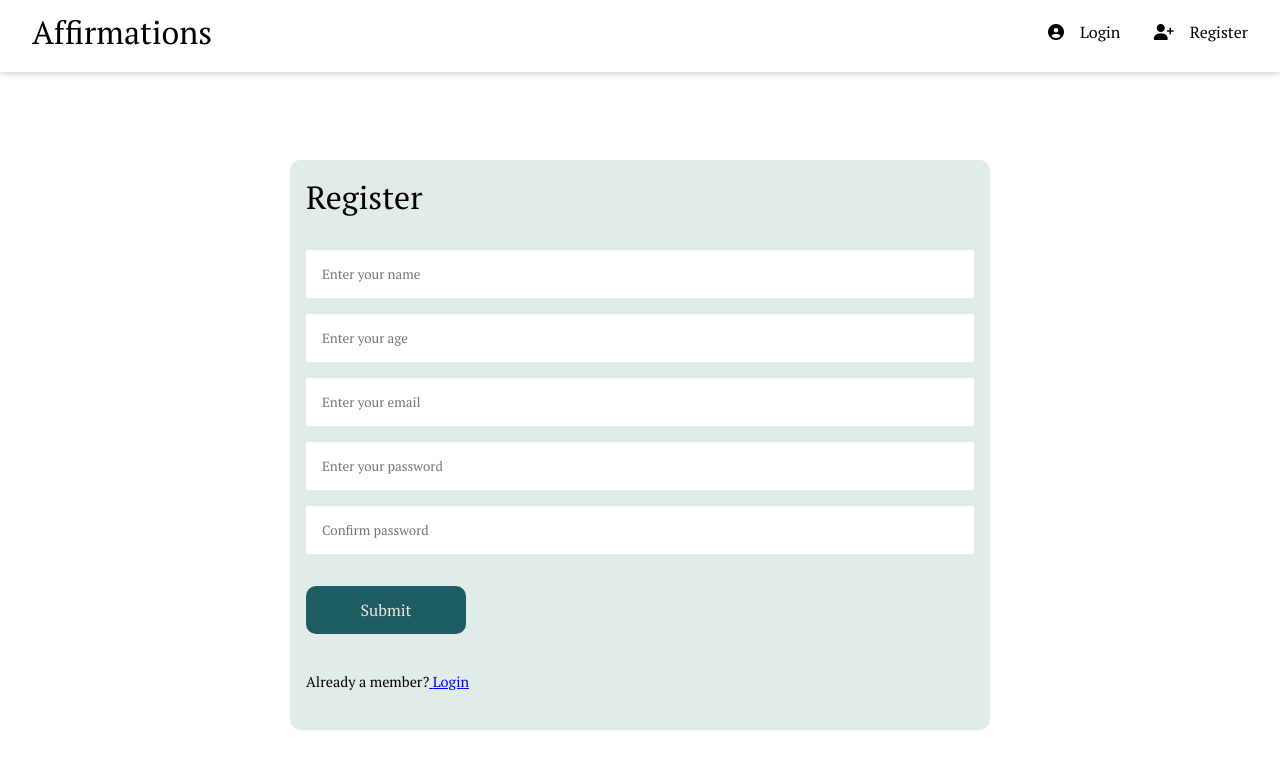
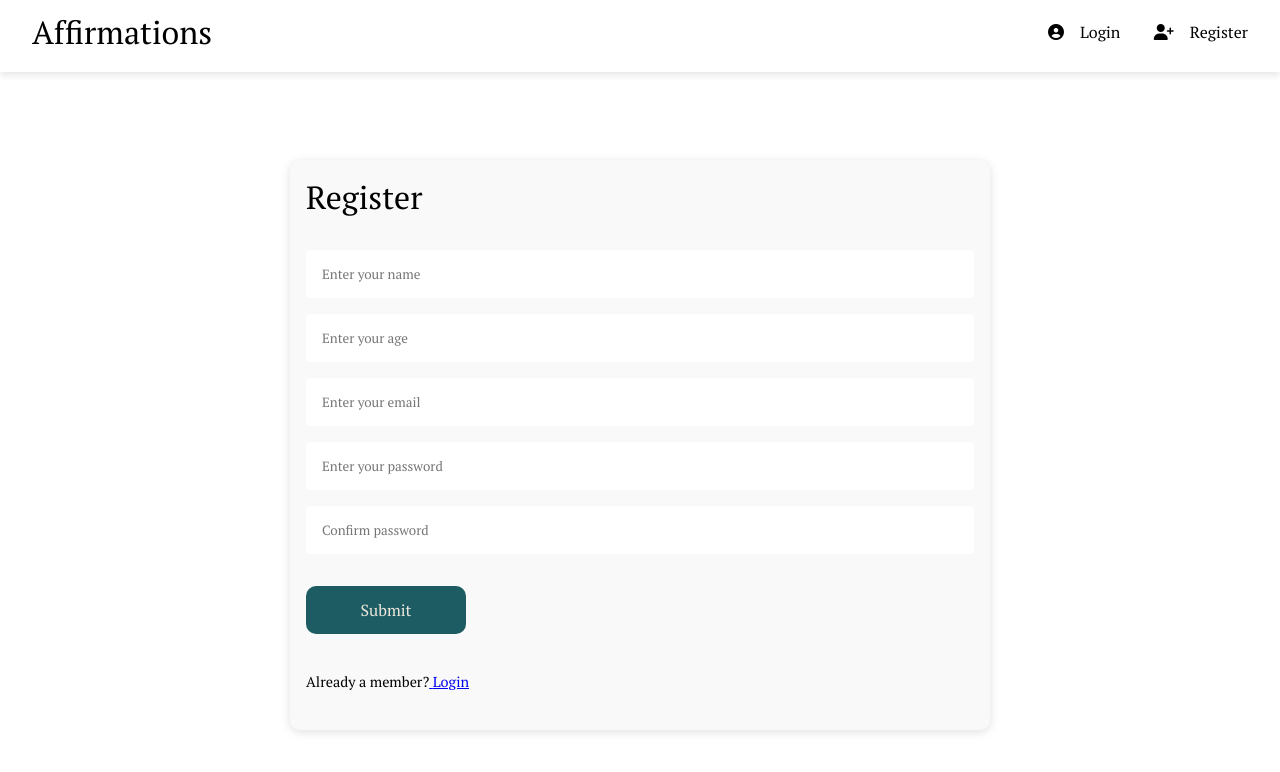
Before and after one commit to TannerBarcelos/Affirmations, a React (Create React App) app in the folder frontend/: page /register in a window 1280 px wide. Shown: the top 772 px of the page. Built offline with nearby package versions, Linux system fonts and the light colour scheme.

Commit message:
CSS Updates

```diff
--- a/frontend/src/index.css
+++ b/frontend/src/index.css
@@ -26,7 +26,7 @@
 
 .container {
   width: 95%;
-  margin: 2rem auto;
+  margin: 6rem auto;
   min-height: 100vh;
 }
 
@@ -41,9 +41,7 @@
   width: 100%;
   height: 4em;
   font-size: 1rem;
-  -webkit-box-shadow: 0px 0px 8px rgb(170, 170, 170);
-  -moz-box-shadow: 0px 0px 8px rgb(187, 187, 187);
-  box-shadow: 0px 0px 8px rgb(187, 187, 187);
+  box-shadow: rgba(99, 99, 99, 0.2) 0px 2px 8px 0px;
   position: fixed;
   top: 0;
 }
@@ -93,13 +91,14 @@
 }
 
 .responsive-links {
-  width: 100%;
+  width: 90%;
   min-height: 5rem;
-  background-color: var(--secondary-color-opaque);
-  margin-bottom: 2rem;
+  background-color: rgba(238, 238, 238, 0.153);
+  margin: 5rem auto;
   font-size: 14px;
-  margin-top: -1rem;
-  padding: 0.5rem 0.7rem;
+  padding: 0.8rem 2rem;
+  border-radius: 5px;
+  box-shadow: rgba(99, 99, 99, 0.2) 0px 2px 8px 0px;
 }
 
 .responsive-links a {
@@ -116,7 +115,8 @@
   max-width: 700px;
   min-height: 30vh;
   margin: 10rem auto;
-  background-color: var(--secondary-color-opaque);
+  background-color: rgba(238, 238, 238, 0.344);
+  box-shadow: rgba(99, 99, 99, 0.2) 0px 2px 10px 0px;
   border-radius: var(--radius);
 }
 
```
